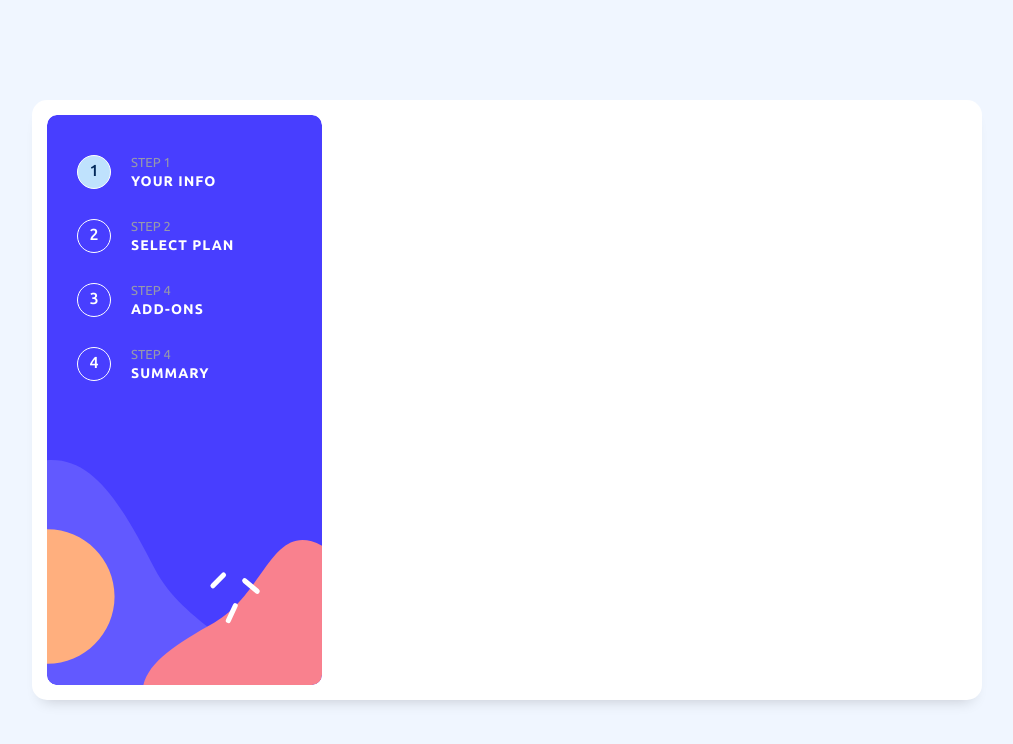
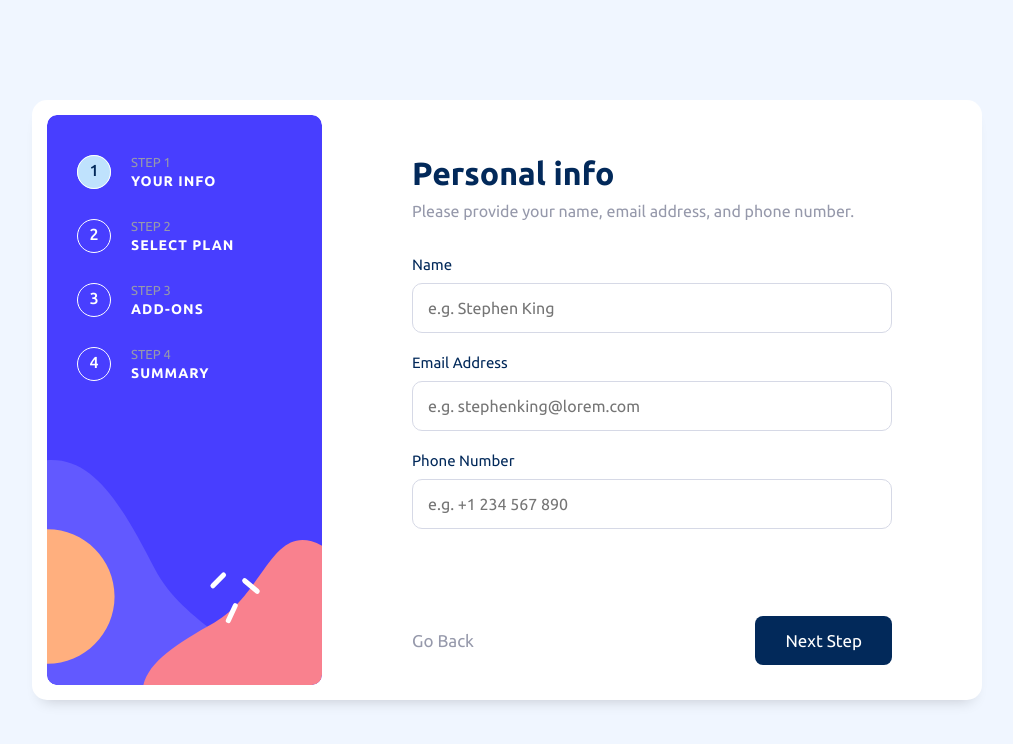
Before and after one commit to pakim/multiformpage, a React (Vite) app: page / in a window 1280 px wide. Shown: the top 744 px of the page, without its empty margins (133-1146 px from the left). Built offline with nearby package versions, Linux system fonts and the light colour scheme.

Commit message:
Add sidebar component and animation to sidebar. Start info page

```diff
--- a/src/App.jsx
+++ b/src/App.jsx
@@ -1,5 +1,7 @@
 import { useState } from "react";
 import "./app.scss";
+import Step from "./components/Step";
+import Info from "./components/Info";
 
 function App() {
   const [step, setStep] = useState(1);
@@ -7,44 +9,25 @@ function App() {
   return (
     <div className="container">
       <div className="sidebar">
-        <div className="step" onClick={() => setStep(1)}>
-          <div className={step === 1 ? "step-number active" : "step-number"}>
-            <span>1</span>
-          </div>
-          <div className="step-info">
-            <div className="name">Step 1</div>
-            <div className="title">Your info</div>
-          </div>
-        </div>
-        <div className="step" onClick={() => setStep(2)}>
-          <div className={step === 2 ? "step-number active" : "step-number"}>
-            <span>2</span>
-          </div>
-          <div className="step-info">
-            <div className="name">Step 2</div>
-            <div className="title">Select plan</div>
-          </div>
-        </div>
-        <div className="step" onClick={() => setStep(3)}>
-          <div className={step === 3 ? "step-number active" : "step-number"}>
-            <span>3</span>
-          </div>
-          <div className="step-info">
-            <div className="name">Step 4</div>
-            <div className="title">Add-ons</div>
-          </div>
-        </div>
-        <div className="step" onClick={() => setStep(4)}>
-          <div className={step === 4 ? "step-number active" : "step-number"}>
-            <span>4</span>
-          </div>
-          <div className="step-info">
-            <div className="name">Step 4</div>
-            <div className="title">Summary</div>
-          </div>
-        </div>
+        <Step number={1} title="Your info" step={step} setStep={setStep} />
+        <Step number={2} title="Select plan" step={step} setStep={setStep} />
+        <Step number={3} title="Add-ons" step={step} setStep={setStep} />
+        <Step number={4} title="Summary" step={step} setStep={setStep} />
+        <div
+          className={
+            step === 1
+              ? "num-background"
+              : step === 2
+              ? "num-background two"
+              : step === 3
+              ? "num-background three"
+              : "num-background four"
+          }
+        ></div>
       </div>
-      <div className="forms"></div>
+      <div className="forms">
+        <Info step={step} />
+      </div>
     </div>
   );
 }
--- a/src/app.scss
+++ b/src/app.scss
@@ -2,7 +2,7 @@
   display: flex;
   width: 950px;
   height: 600px;
-  padding: 15px;
+  padding: 15px 0 15px 15px;
   background-color: hsl(0, 0%, 100%);
   border-radius: 15px;
   box-shadow: 0 10px 15px -10px rgba(0, 0, 0, 0.2);
@@ -15,6 +15,7 @@
     display: flex;
     flex-direction: column;
     gap: 30px;
+    position: relative;
 
     .step {
       display: flex;
@@ -31,10 +32,10 @@
         height: 34px;
         padding-top: 5px;
         text-align: center;
+        z-index: 100;
 
         &.active {
           color: hsl(213, 96%, 18%);
-          background-color: hsl(206, 94%, 87%);
         }
       }
 
@@ -55,8 +56,116 @@
         }
       }
     }
+
+    .num-background {
+      width: 34px;
+      height: 34px;
+      background-color: hsl(206, 94%, 87%);
+      border-radius: 50%;
+      position: absolute;
+      transition: transform 0.25s linear;
+
+      &.two {
+        transform: translateY(64px);
+      }
+
+      &.three {
+        transform: translateY(128px);
+      }
+
+      &.four {
+        transform: translateY(192px);
+      }
+    }
   }
 
   .forms {
+    flex: 1;
+    padding: 40px 90px 20px;
+    overflow: hidden;
+
+    .form {
+      height: 100%;
+      transition: all 0.25s linear;
+
+      h1 {
+        color: hsl(213, 96%, 18%);
+        margin-bottom: 10px;
+      }
+
+      p {
+        color: hsl(231, 11%, 63%);
+        margin-bottom: 35px;
+      }
+
+      &.info {
+        form {
+          height: 100%;
+          display: flex;
+          flex-direction: column;
+          justify-content: space-between;
+
+          input {
+            margin: 10px 0 20px;
+            font-size: 16px;
+            width: 100%;
+            padding: 15px;
+            border: 1px solid hsl(229, 24%, 87%);
+            border-radius: 10px;
+            outline: none;
+          }
+
+          label {
+            color: hsl(213, 96%, 18%);
+            font-size: 15px;
+          }
+        }
+      }
+
+      &.prev {
+        opacity: 0;
+        transform: translateY(-100%);
+      }
+
+      &.next {
+        opacity: 0;
+        transform: translateY(100%);
+      }
+    }
+
+    .button-container {
+      display: flex;
+      justify-content: flex-end;
+
+      .buttons {
+        width: 100%;
+        display: flex;
+        align-items: center;
+        justify-content: space-between;
+        font-size: 16px;
+        font-weight: 700;
+
+        .back {
+          font-size: 17px;
+          color: hsl(231, 11%, 63%);
+          background-color: transparent;
+          border: none;
+          cursor: pointer;
+        }
+
+        .next {
+          font-size: 17px;
+          background-color: hsl(213, 96%, 18%);
+          padding: 15px 30px;
+          color: hsl(0, 0%, 100%);
+          border-radius: 8px;
+          border: none;
+          cursor: pointer;
+        }
+      }
+
+      .confirm {
+      }
+    }
   }
 }
--- /dev/null
+++ b/src/components/Buttons.jsx
@@ -0,0 +1,16 @@
+const Buttons = ({ step }) => {
+  return (
+    <div className="button-container">
+      <div className="buttons">
+        {step !== 1 && <button className="back">Go Back</button>}
+        {step !== 4 ? (
+          <button className="next">Next Step</button>
+        ) : (
+          <button className="confirm">Confirm</button>
+        )}
+      </div>
+    </div>
+  );
+};
+
+export default Buttons;
--- /dev/null
+++ b/src/components/Info.jsx
@@ -0,0 +1,23 @@
+import Buttons from "./Buttons";
+
+const Info = ({ step }) => {
+  return (
+    <div className={step > 1 ? "form info prev" : "form info" }>
+      <form action="">
+        <div>
+          <h1>Personal info</h1>
+          <p>Please provide your name, email address, and phone number.</p>
+          <label htmlFor="name">Name</label>
+          <input type="text" id="name" placeholder="e.g. Stephen King" />
+          <label htmlFor="email">Email Address</label>
+          <input type="email" id="email" placeholder="e.g. stephenking@lorem.com" />
+          <label htmlFor="phone">Phone Number</label>
+          <input type="text" id="phone" placeholder="e.g. +1 234 567 890" />
+        </div>
+        <Buttons step={2} />
+      </form>
+    </div>
+  );
+};
+
+export default Info;
--- /dev/null
+++ b/src/components/Step.jsx
@@ -0,0 +1,15 @@
+const Step = ({ number, title, step, setStep }) => {
+  return (
+    <div className="step" onClick={() => setStep(number)}>
+      <div className={step === number ? "step-number active" : "step-number"}>
+        <span>{number}</span>
+      </div>
+      <div className="step-info">
+        <div className="name">{"Step " + number}</div>
+        <div className="title">{title}</div>
+      </div>
+    </div>
+  );
+};
+
+export default Step;
```
